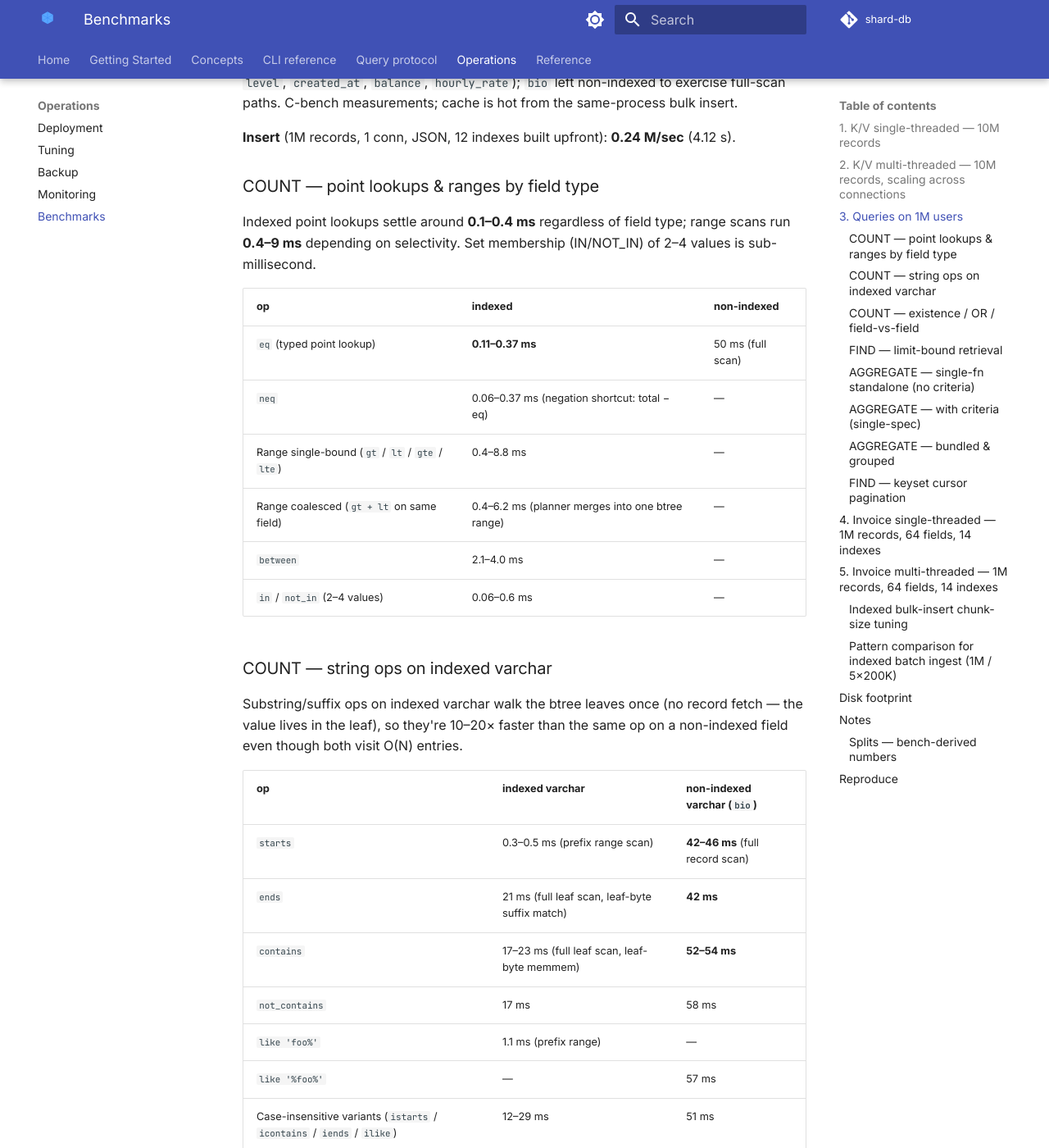
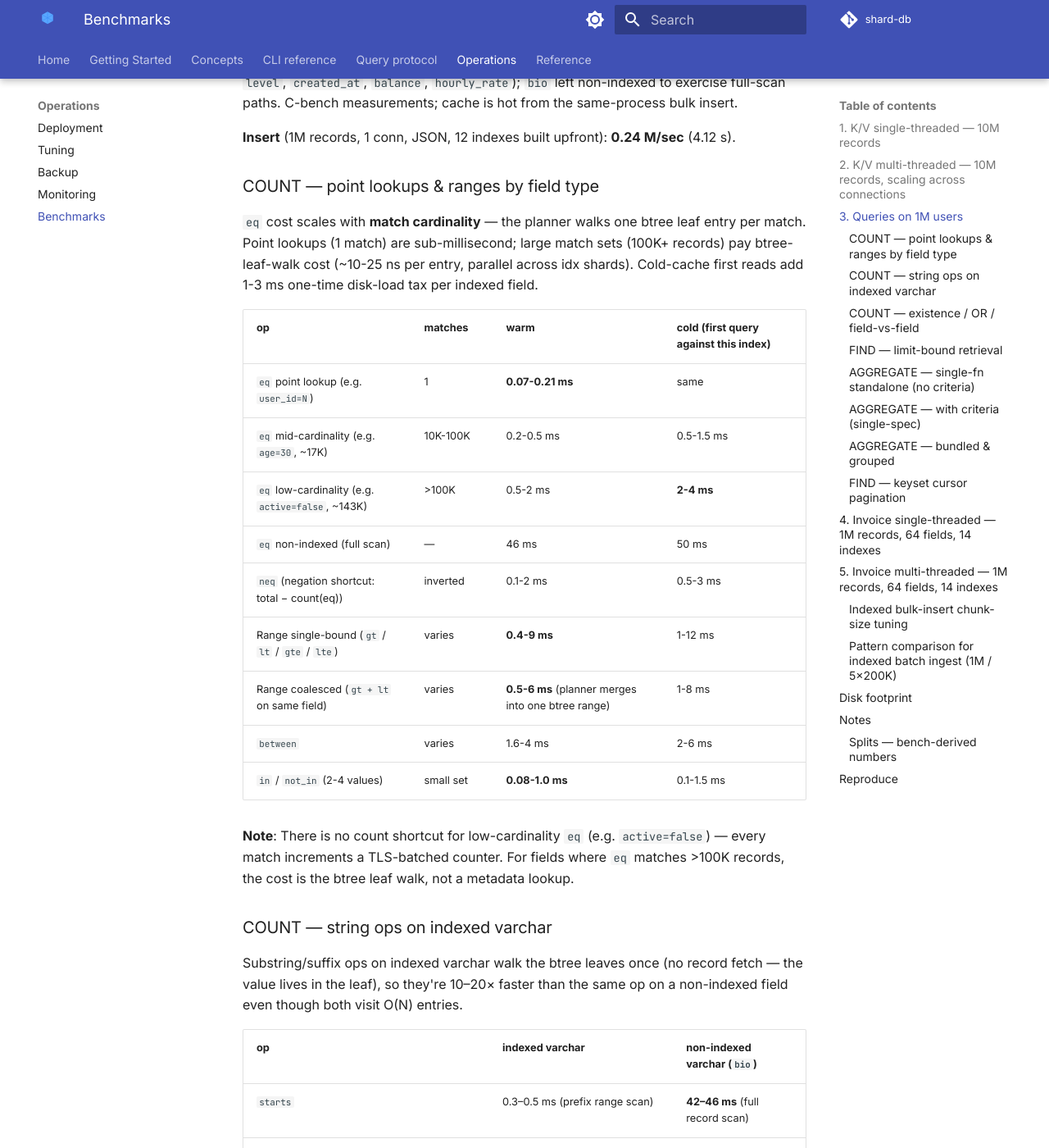
Before and after one commit to sayyiditow/shard-db, an MkDocs documentation site: the page built from docs/operations/benchmarks.md, in a window 1280 px wide and 1400 px high, scrolled down 2779 px. Shown: the whole window at 82% size. Built offline with MkDocs 1.6.1 and Material for MkDocs 9.7.7, drawn with Linux system fonts in a browser that asks for light colours; comment, search, counter and statistics services are not loaded.

Commit message:
bench(queries): tier picker targets sweet-spot, docs realistic eq bands
Two tweaks driven by 25M bench data:

bench_queries.c: rewrite the SHARD_BENCH_SPLITS auto-pick table to target
~195K records/shard (CLAUDE.md sweet-spot top). Each tier doubles splits
when the previous tier's record cap is reached. At splits ≤ 128 this
also fits within the engine's 256K initial slots/shard, so inserts at
≤ 24M records pay zero resplit cost. Above splits=128 the engine's per-
shard initial drops to 128K/64K and resplits become unavoidable until
the engine tier table is bumped (separate work).

  COUNT       was            now (rec/shard at top)
  ≤ 1.5M      8              8   (187K)
  ≤ 3M        16             16  (187K)
  ≤ 6M        16/32          32  (187K)
  ≤ 12M      32             64  (187K)
  ≤ 24M      64             128 (187K)  ← was 64 = 390K/shard, did resplit
  ≤ 48M      128            256 (187K)
  ≤ 96M      128            512 (187K)
  ≤ 192M     256            1024
  ≤ 384M     512            2048
  > 384M     1024-4096      4096

docs/operations/benchmarks.md §3 COUNT table:
The previous "eq (typed point lookup) | 0.11–0.37 ms" row lumped low-
cardinality bool/int eq (100K+ matches) into the same band as actual
point lookups (1 match). That was misleading — 142K btree-leaf walks
can't fit in 0.15ms. Replaced with cardinality-banded numbers + warm
vs cold-cache split, plus an explicit "no count shortcut for low-
cardinality eq" note so callers don't expect O(1).

Co-Authored-By: Claude Opus 4.7 (1M context) <noreply@anthropic.com>

```diff
--- a/docs/operations/benchmarks.md
+++ b/docs/operations/benchmarks.md
@@ -59,16 +59,28 @@ Shard load distribution (128 splits): avg 0.298 (kf), 78K records/shard, even di
 
 ### COUNT — point lookups & ranges by field type
 
-Indexed point lookups settle around **0.1–0.4 ms** regardless of field type; range scans run **0.4–9 ms** depending on selectivity. Set membership (IN/NOT_IN) of 2–4 values is sub-millisecond.
+`eq` cost scales with **match cardinality** — the planner walks one btree
+leaf entry per match. Point lookups (1 match) are sub-millisecond; large
+match sets (100K+ records) pay btree-leaf-walk cost (~10-25 ns per entry,
+parallel across idx shards). Cold-cache first reads add 1-3 ms one-time
+disk-load tax per indexed field.
 
-| op | indexed | non-indexed |
-|---|---|---|
-| `eq` (typed point lookup) | **0.11–0.37 ms** | 50 ms (full scan) |
-| `neq` | 0.06–0.37 ms (negation shortcut: total − eq) | — |
-| Range single-bound (`gt` / `lt` / `gte` / `lte`) | 0.4–8.8 ms | — |
-| Range coalesced (`gt + lt` on same field) | 0.4–6.2 ms (planner merges into one btree range) | — |
-| `between` | 2.1–4.0 ms | — |
-| `in` / `not_in` (2–4 values) | 0.06–0.6 ms | — |
+| op | matches | warm | cold (first query against this index) |
+|---|---|---|---|
+| `eq` point lookup (e.g. `user_id=N`) | 1 | **0.07-0.21 ms** | same |
+| `eq` mid-cardinality (e.g. `age=30`, ~17K) | 10K-100K | 0.2-0.5 ms | 0.5-1.5 ms |
+| `eq` low-cardinality (e.g. `active=false`, ~143K) | >100K | 0.5-2 ms | **2-4 ms** |
+| `eq` non-indexed (full scan) | — | 46 ms | 50 ms |
+| `neq` (negation shortcut: total − count(eq)) | inverted | 0.1-2 ms | 0.5-3 ms |
+| Range single-bound (`gt` / `lt` / `gte` / `lte`) | varies | **0.4-9 ms** | 1-12 ms |
+| Range coalesced (`gt + lt` on same field) | varies | **0.5-6 ms** (planner merges into one btree range) | 1-8 ms |
+| `between` | varies | 1.6-4 ms | 2-6 ms |
+| `in` / `not_in` (2-4 values) | small set | **0.08-1.0 ms** | 0.1-1.5 ms |
+
+**Note**: There is no count shortcut for low-cardinality `eq` (e.g.
+`active=false`) — every match increments a TLS-batched counter. For
+fields where `eq` matches >100K records, the cost is the btree leaf
+walk, not a metadata lookup.
 
 ### COUNT — string ops on indexed varchar
 
```
Also changed, not shown: 1 other file.
